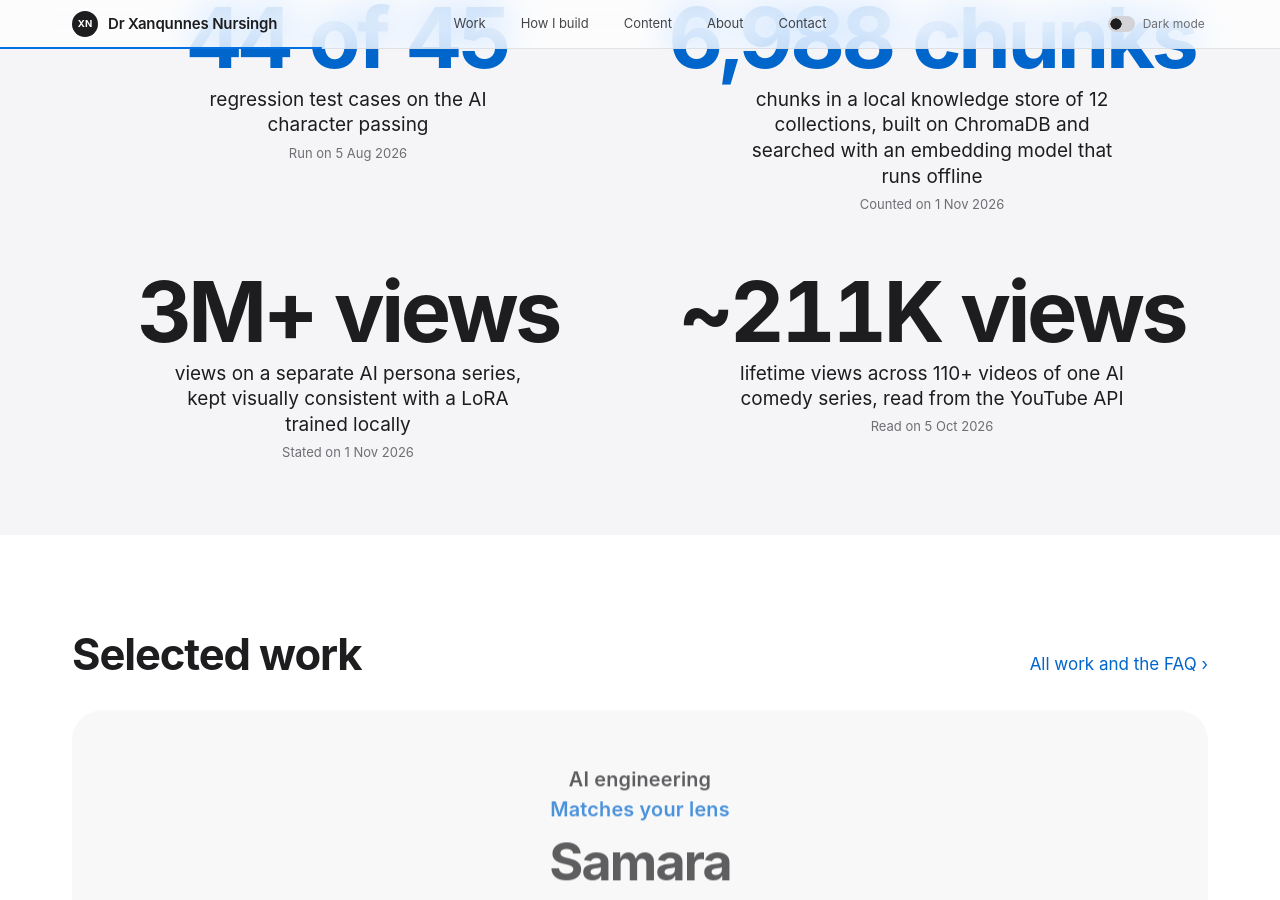
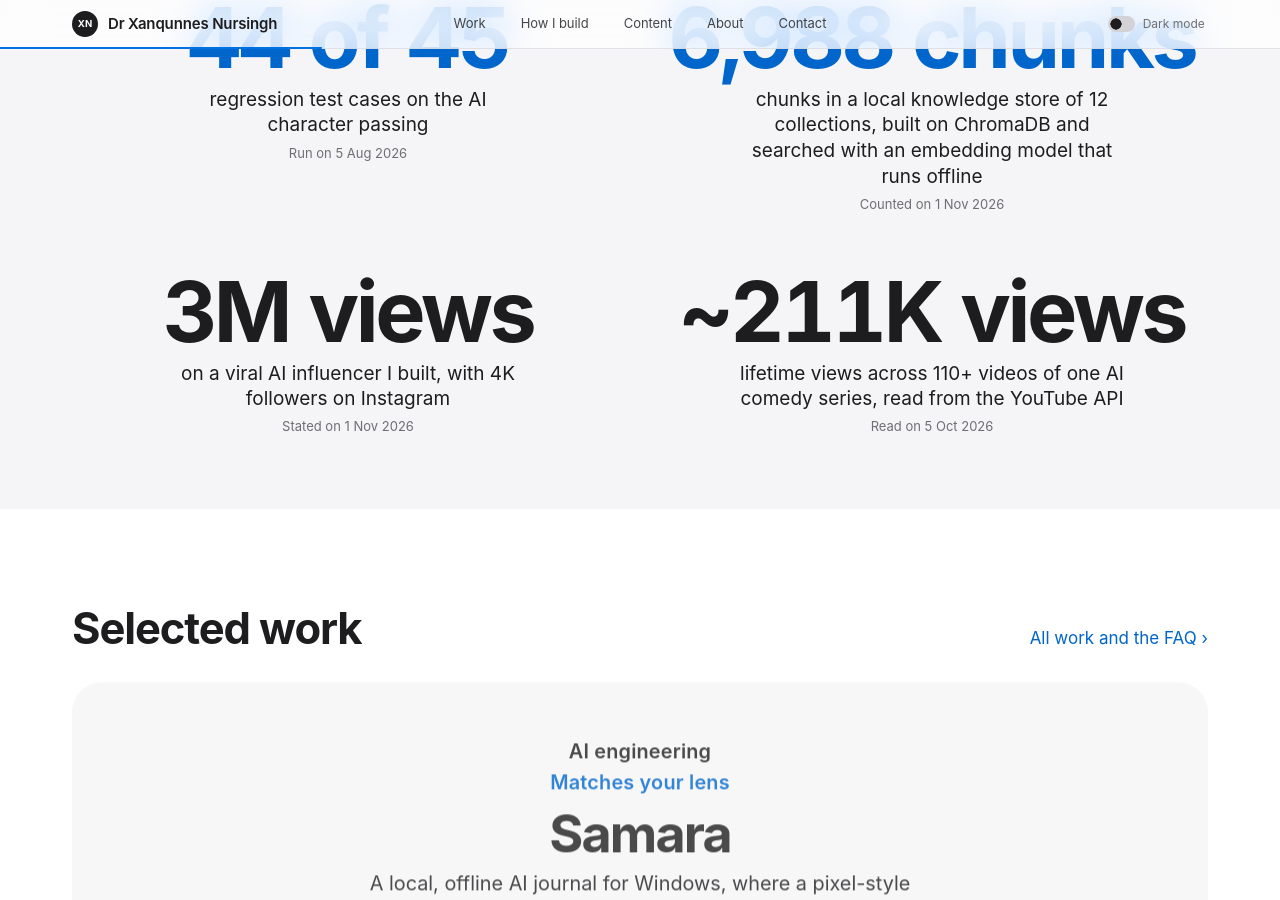
Before and after one commit to PromptMasterG/portfolio, a Jekyll site: the page built from index.md, in a window 1280 px wide and 900 px high, scrolled down 1656 px. Built offline with Jekyll 4.4.1, drawn with Linux system fonts in a browser that asks for light colours; some of the changed text lies outside the part shown.

Commit message:
Describe the 3M views as a viral AI influencer on Instagram and refresh the share image

```diff
--- a/_data/facts.yml
+++ b/_data/facts.yml
@@ -418,10 +418,10 @@ best-format:
   status: S
 
 persona-views:
-  label: Views on a separate AI persona series
-  value: "passed 3M views"
-  short: "3M+ views"
-  strip_label: "views on a separate AI persona series, kept visually consistent with a LoRA trained locally"
+  label: Views and followers of a viral AI influencer on Instagram
+  value: "3M views and 4K followers"
+  short: "3M views"
+  strip_label: "on a viral AI influencer I built, with 4K followers on Instagram"
   as_of: 2026-11-01
   claim: C74
   status: S
--- a/content.md
+++ b/content.md
@@ -24,7 +24,7 @@ I make AI video with Veo 3, edit in CapCut Pro, use ElevenLabs for voice, and ru
 
 The pipeline is layered shot assembly built from character and location records. The desktop app in [AI Studio Tool]({{ '/work/ai-studio-tool/' | relative_url }}) is the software that does it.
 
-A separate AI persona series, kept visually consistent with a LoRA I trained locally, {% include fact.html id="persona-views" %}.
+Separately, I built a viral AI influencer on Instagram, with {% include fact.html id="persona-views" %}.
 
 ## Featured videos
 
```
Also changed, not shown: profile-readme/README.md (+1 -1 lines), assets/share/portfolio-thumbnail.png.
